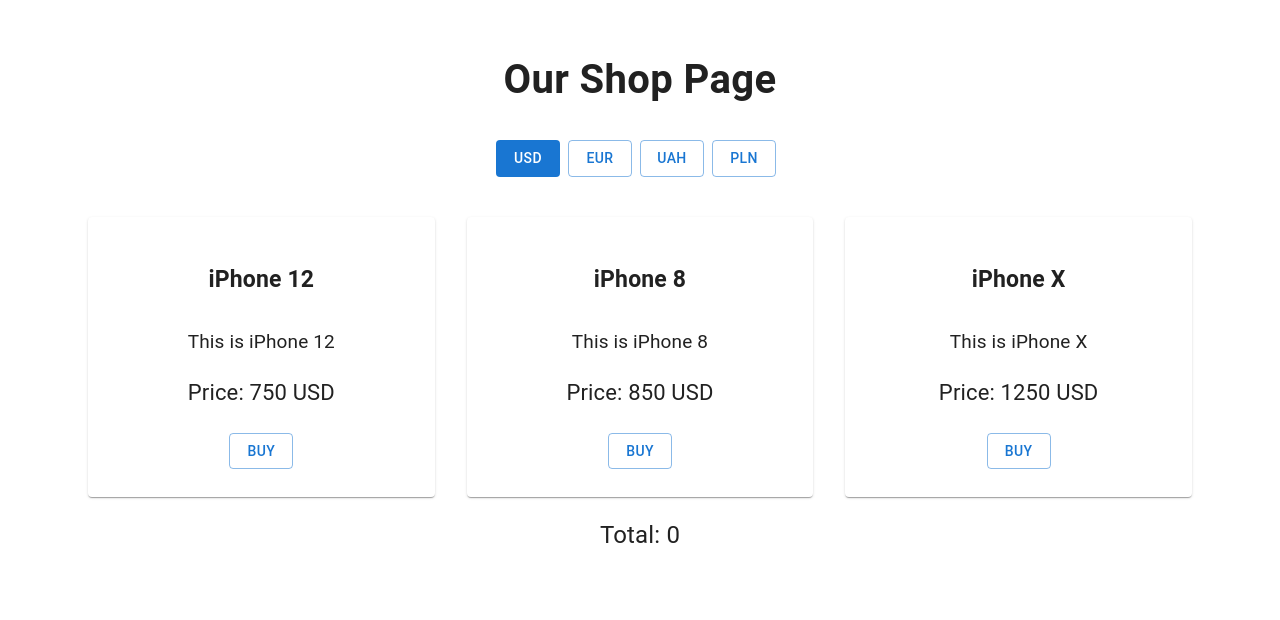
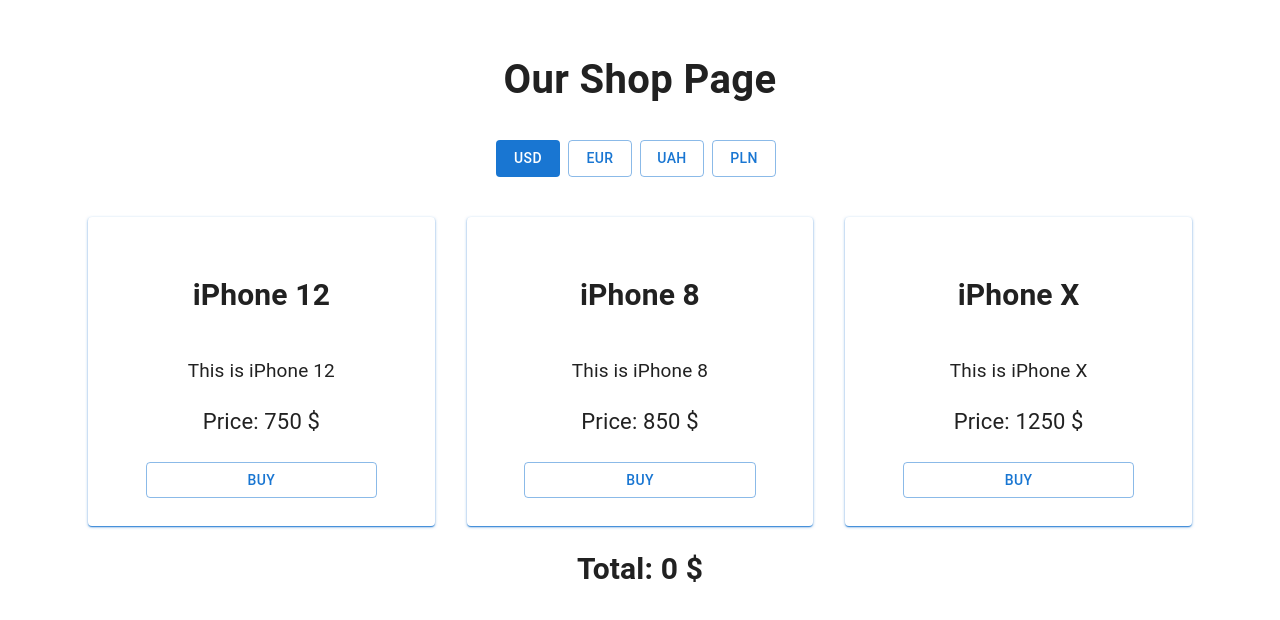
Before and after one commit to OlgaStam/exam, a React (Create React App) app: page / in a window 1280 px wide. Shown: the top 620 px of the page. Built offline with nearby package versions, Linux system fonts and the light colour scheme.

Commit message:
удовлетворительно) осталось подчистить лишнее

```diff
--- a/src/components/Cart/CartFooter.tsx
+++ b/src/components/Cart/CartFooter.tsx
@@ -2,17 +2,24 @@
 import './Total.scss'
 
 type Props = {
-    totalCount: number
     totalPrice: number
     typeCurrency: 'USD' | 'EUR' | 'UAH' | 'PLN'
 }
 
-const CartFooter = ({ totalCount, totalPrice, typeCurrency }: Props) => {
+const CartFooter = ({ totalPrice, typeCurrency }: Props) => {
     const newTotalPrice = currencyExchange(totalPrice, typeCurrency)
+    let prefix = "";
 
+    typeCurrency === "USD"
+      ? (prefix = "$")
+      : typeCurrency === "EUR"
+      ? (prefix = "€")
+      : typeCurrency === "UAH"
+      ? (prefix = "₴")
+      : (prefix = "zł");
     return (
         <div>
-            <div className="totalPrice">Total: {newTotalPrice}</div>
+            <div className="totalPrice">Total: {newTotalPrice} {prefix}</div>
         </div>
     )
 }
--- a/src/components/Cart/Total.scss
+++ b/src/components/Cart/Total.scss
@@ -2,5 +2,6 @@
     display: flex;
     justify-content: center;
     margin-top: 20px;
-    font-size: 24px;
+    font-size: 30px;
+    font-weight: bold;
 }
--- a/src/components/Products/ProductListItem.scss
+++ b/src/components/Products/ProductListItem.scss
@@ -2,10 +2,13 @@
     display: flex;
     justify-content: center;
     margin-bottom: 20px;
-    height: 80%;
+}
+.buy{
+min-width: 70%;
 }
 
 .product {
+    box-shadow: 0px 2px 1px -1px rgba(25, 118, 210, 0.5), 0px 1px 1px 0px rgba(25, 118, 210, 0.5), 0px 1px 3px 0px rgba(25, 118, 210, 0.5);
     text-align: center;
 
     .product-price {
@@ -23,15 +26,6 @@
     h4 {
         // display: flex;
         // justify-content: center;
-        font-size: 23px;
+        font-size: 30px;
     }
 }
-
-// .product-quantity {
-//     display: flex;
-//     justify-content: center;
-//     margin-top: 10px;
-//     input {
-//         text-align: center;
-//     }
-// }
--- a/src/components/Products/ProductListItem.tsx
+++ b/src/components/Products/ProductListItem.tsx
@@ -4,19 +4,19 @@
   CardActions,
   CardContent,
   TextField,
-} from '@mui/material'
-import { useState } from 'react'
-import './ProductListItem.scss'
-import { currencyExchange } from '../../helpers/currencyExchange'
+} from "@mui/material";
+import { useState } from "react";
+import "./ProductListItem.scss";
+import { currencyExchange } from "../../helpers/currencyExchange";
 
 type Props = {
-    id: number
-    name: string
-    description: String
-    price: number
-    addProductToCart: (count: number, price: number) => void
-    typeCurrency: 'USD' | 'EUR' | 'UAH' | 'PLN'
-}
+  id: number;
+  name: string;
+  description: String;
+  price: number;
+  addProductToCart: (count: number, price: number) => void;
+  typeCurrency: "USD" | "EUR" | "UAH" | "PLN";
+};
 
 const ProductListItem = ({
   id,
@@ -26,11 +26,18 @@
   addProductToCart,
   typeCurrency,
 }: Props) => {
-    const isUSD = typeCurrency === 'USD'
-  const isEUR = typeCurrency === 'EUR'
-  const isUAH = typeCurrency === 'UAH'
-  const isPLN = typeCurrency === 'PLN'
-    const [count, setCount] = useState<number>(1)
+
+  let prefix = "";
+
+  typeCurrency === "USD"
+    ? (prefix = "$")
+    : typeCurrency === "EUR"
+    ? (prefix = "€")
+    : typeCurrency === "UAH"
+    ? (prefix = "₴")
+    : (prefix = "zł");
+
+  const [count, setCount] = useState<number>(1);
 
   // const onIncrementClick = () =>
   //     setCount((prevState: number) => prevState + 0)
@@ -38,22 +45,20 @@
   // const onDecrementClick = () =>
   //     setCount((prevState: number) => prevState - 0)
 
-    const newValue = currencyExchange(price, typeCurrency)
+  const newValue = currencyExchange(price, typeCurrency);
 
   return (
     <Card className="product">
       <CardContent>
         <h4>{name}</h4>
         <p className="product-description">{description}</p>
-                <div className="product-price">Price: {newValue} {typeCurrency}</div>
+        <div className="product-price">
+          Price: {newValue} {prefix}
+        </div>
 
-
-                {/* <div className="product-quantity">
-                    <TextField size="small" value={count} variant="outlined" />
-                </div> */}
       </CardContent>
       <CardActions className="btn-wrap">
-                <Button
+        <Button className=" buy"
           variant="outlined"
           onClick={() => addProductToCart(count, price)}
         >
@@ -61,7 +66,7 @@
         </Button>
       </CardActions>
     </Card>
-    )
-}
+  );
+};
 
-export default ProductListItem
+export default ProductListItem;
--- a/src/container/Footer/Footer.tsx
+++ b/src/container/Footer/Footer.tsx
@@ -9,10 +9,10 @@
 }
 
 const Footer = ({ cartData, typeCurrency }: Props) => {
+
     return (
         <div>
             <CartFooter
-                totalCount={cartData.totalCount}
                 totalPrice={cartData.totalPrice}
                 typeCurrency={typeCurrency}
             />
```
Lines whose indentation alone changed are shown as unchanged.
